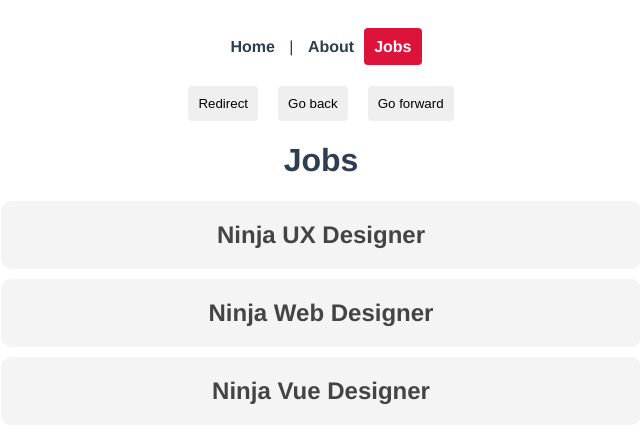
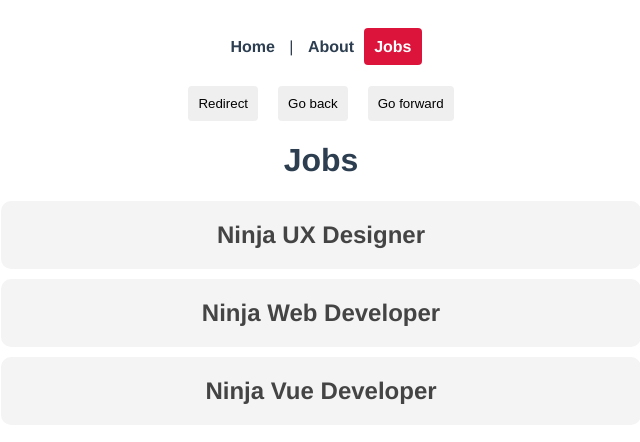
Before and after one commit to kitOl/ninja-jobs, a Vue app: page /jobs in a window 1280 px wide. Shown: the top 442 px of the page, without its empty margins (319-959 px from the left). Built offline with nearby package versions, Linux system fonts and the light colour scheme; data requests are answered from the project's data file.

Commit message:
add fetching data from json server

```diff
--- /dev/null
+++ b/data/db.json
@@ -0,0 +1,7 @@
+{
+  "jobs": [
+    { "title": "Ninja UX Designer", "id": 1, "details": "lorem" },
+    { "title": "Ninja Web Developer", "id": 2, "details": "lorem" },
+    { "title": "Ninja Vue Developer", "id": 3, "details": "lorem" }
+  ]
+}
--- a/package.json
+++ b/package.json
@@ -8,6 +8,7 @@
   },
   "dependencies": {
     "core-js": "^3.8.3",
+    "json-server": "^1.0.0-beta.2",
     "ninja-jobs": "file:",
     "vue": "^3.2.13",
     "vue-router": "^4.0.3"
--- a/src/views/jobs/JobDetails.vue
+++ b/src/views/jobs/JobDetails.vue
@@ -1,16 +1,33 @@
 <template>
-  <h1>Job Details Page</h1>
-  <p>The job id is {{ $route.params.id }}</p>
+  <div v-if="job">
+    <h1>{{ job.title }}</h1>
+    <p>The job id is {{ id }}</p>
+    <p>{{ job.details }}</p>
+  </div>
+  <div v-else>
+    <p>Loading job details...</p>
+  </div>
 </template>
 
 <script>
 export default {
   props: ['id'],
+  data() {
+    return {
+      job: null,
+    };
+  },
   // data() {
   //   return {
   //     id: this.$route.params.id,
   //   };
   // },
+  mounted() {
+    fetch('http://localhost:3000/jobs/' + this.id)
+      .then((res) => res.json())
+      .then((data) => (this.job = data))
+      .catch((err) => console.log(err.message));
+  },
 };
 </script>
 
--- a/src/views/jobs/Jobs.vue
+++ b/src/views/jobs/Jobs.vue
@@ -1,9 +1,14 @@
 <template>
   <h1>Jobs</h1>
-  <div v-for="job in jobs" :key="job.id" class="job">
-    <router-link :to="{ name: 'JobDetails', params: { id: job.id } }">
-      <h2>{{ job.title }}</h2>
-    </router-link>
+  <div v-if="jobs.length">
+    <div v-for="job in jobs" :key="job.id" class="job">
+      <router-link :to="{ name: 'JobDetails', params: { id: job.id } }">
+        <h2>{{ job.title }}</h2>
+      </router-link>
+    </div>
+  </div>
+  <div v-else>
+    <p>Loading jobs...</p>
   </div>
 </template>
 
@@ -11,12 +16,14 @@
 export default {
   data() {
     return {
-      jobs: [
-        { title: 'Ninja UX Designer', id: 1, details: 'lorem' },
-        { title: 'Ninja Web Designer', id: 2, details: 'lorem' },
-        { title: 'Ninja Vue Designer', id: 3, details: 'lorem' },
-      ],
+      jobs: [],
     };
+  },
+  mounted() {
+    fetch('http://localhost:3000/jobs')
+      .then((res) => res.json())
+      .then((data) => (this.jobs = data))
+      .catch((err) => console.log(err.message));
   },
 };
 </script>
```
Also changed, not shown: 2 other files (tests, documents, lock files or other folders).
